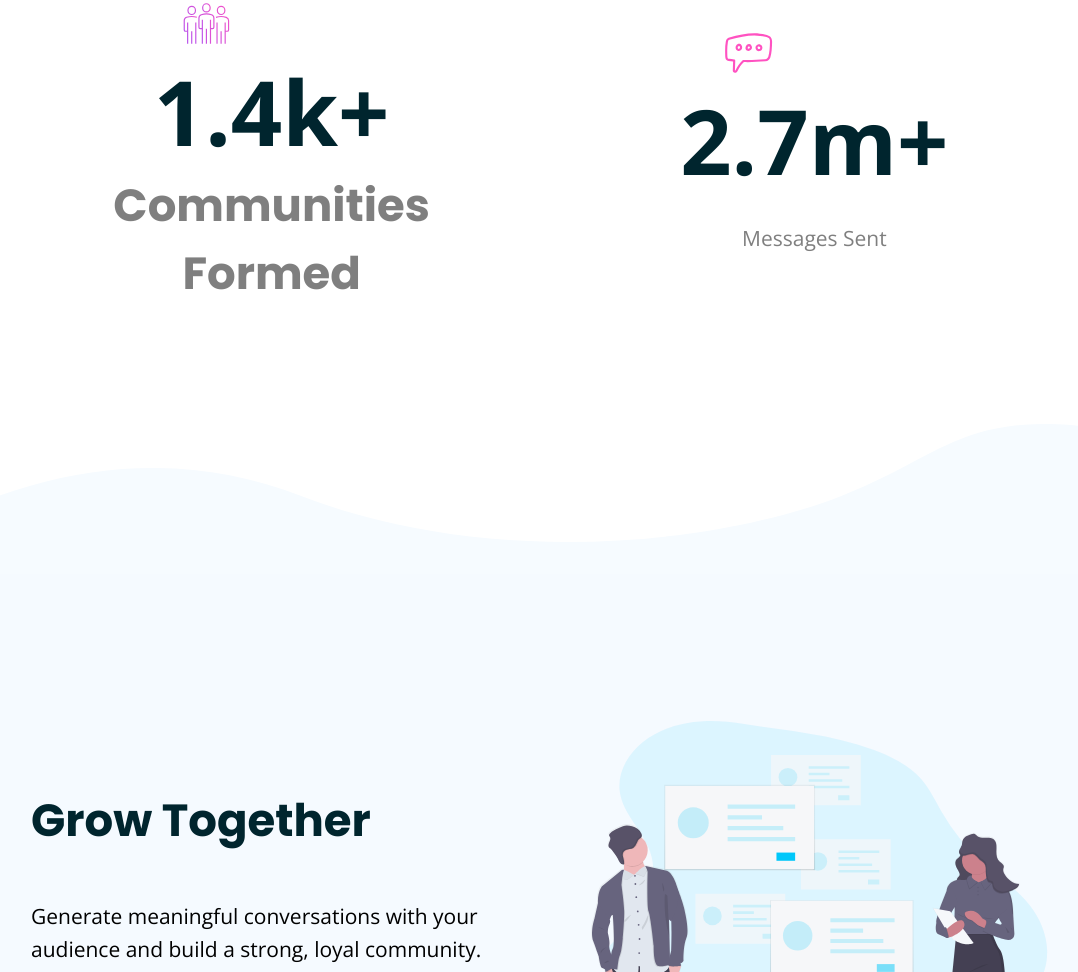
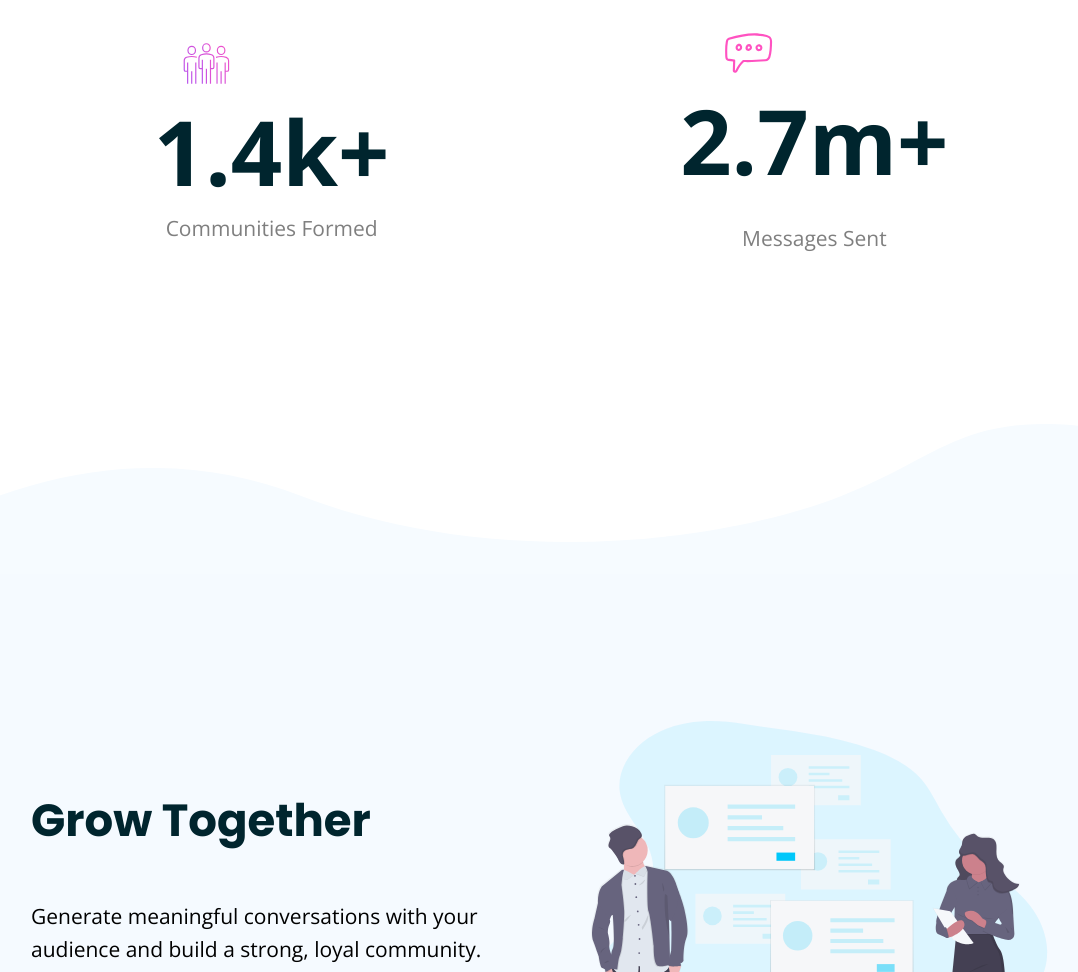
Before and after one commit to Tzienom/Huddle-Landing-Page-With-Curved-Sections, a plain HTML site: page docs/index.html in a window 1280 px wide. Shown: the part 1900-2872 px from the top of the page, without its empty margins (97-1175 px from the left). Drawn offline with nearby package versions, Linux system fonts and the light colour scheme.

Commit message:
Updated index file

```diff
--- a/docs/index.html
+++ b/docs/index.html
@@ -49,7 +49,7 @@
                             <div class="col col-1">
                                 <img src="images/icon-communities.svg" alt="#" aria-hidden="true" class="mockup__img">
                                 <h2><span class="figures dark-cyan">1.4k+</span></h2>
-                                <h2 class="figure__text">Communities Formed</h2>
+                                <p class="figure__text">Communities Formed</p>
                             </div>
 
                             <div class="col col-2 mg-7-0">
```
